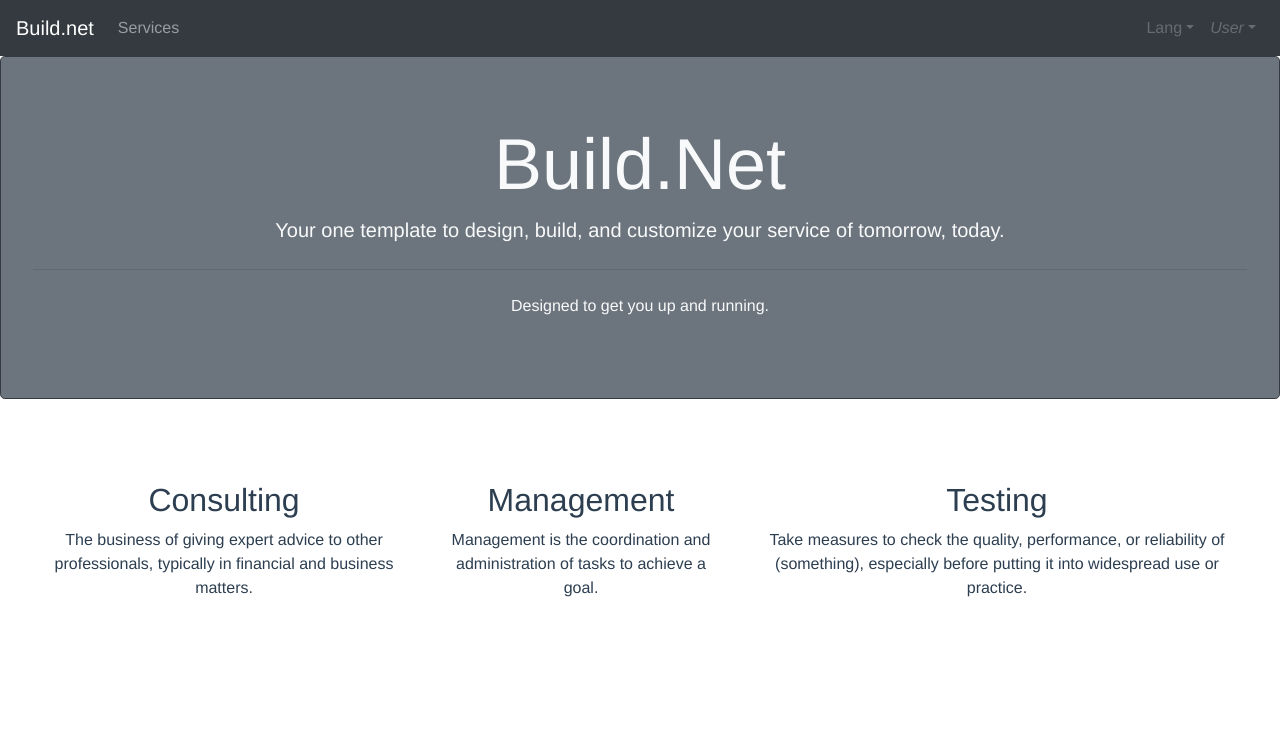
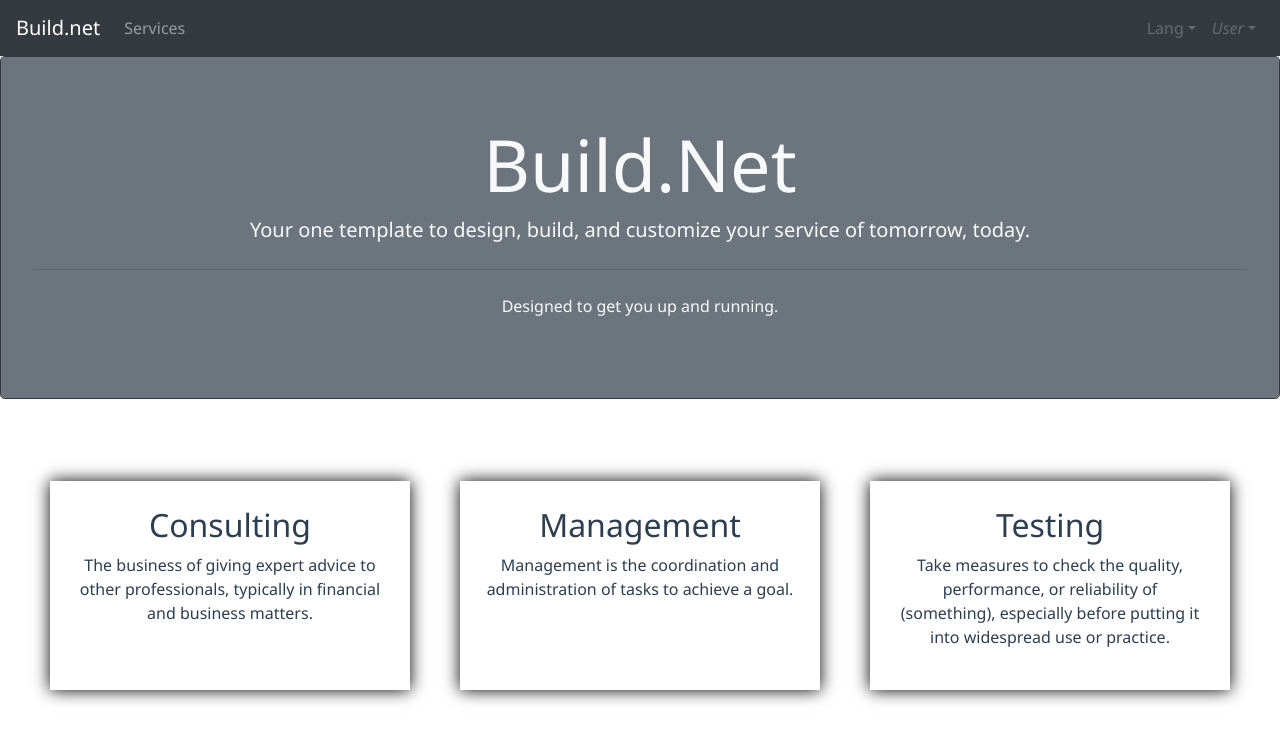
Before and after one commit to mpatel18/Builder-Service-Site, a Vue app in the folder site/: page / in a window 1280 px wide. Shown: the top 742 px of the page. Built offline with nearby package versions, Linux system fonts and the light colour scheme.

Commit message:
style changes

```diff
--- a/site/src/App.vue
+++ b/site/src/App.vue
@@ -1,7 +1,7 @@
 <template>
   <div id="app">
     <Header />
-    <Description />
+    <Description class ="test" />
     <div class ="services">
       <section class="offers">
         <Services
@@ -49,24 +49,23 @@ export default {
 
 <style>
   #app {
-    font-family: Avenir, Helvetica, Arial, sans-serif;
+    font-family: 'Segoe UI', Tahoma, Geneva, Verdana, sans-serif;
     -webkit-font-smoothing: antialiased;
     -moz-osx-font-smoothing: grayscale;
     text-align: center;
     color: #2c3e50;
-    /* margin-top: 60px; */
   }
 
-  * {
+  /* * {
     margin: 0;
     padding: 0;
     box-sizing: border-box;
-  }
+  } */
 
   .services {
-    width: 100vw;
+    /* width: 100vw;
     min-width: 100vh;
-    overflow: hidden;
+    overflow: hidden; */
 
     display: flex;
     justify-content: center;
@@ -75,9 +74,10 @@ export default {
 
   .offers {
     display: flex;
-    max-width: 1280px;
+    /* max-width: 1280px;
     padding: 25px;
     margin: 0 auto;
+    font-size: 15px; */
   }
 
 </style>
--- a/site/src/components/Services.vue
+++ b/site/src/components/Services.vue
@@ -23,6 +23,17 @@
     .offers-offers-wrap {
         font-size: 22px;
     }
+
+    .offers {
+        flex: 1 1 33.333%;
+        padding: 25px;
+    }
+
+    .offers-inner{
+        position: relative;
+        padding: 25px;
+        box-shadow: 0px 0px 16px black;
+    }
 </style>
 
 <script>
```
